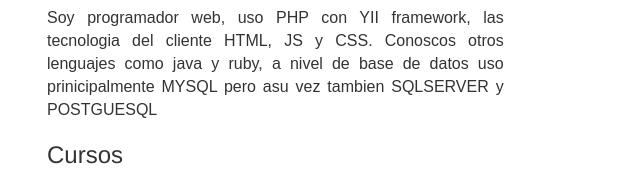
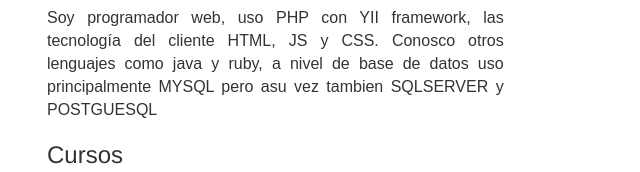
Before and after one commit to thejolu/thejolu.github.io, a plain HTML site: page index.html in a window 1280 px wide. Shown: the part 334-506 px from the top of the page, 243-883 px from the left. Drawn offline with nearby package versions, Linux system fonts and the light colour scheme.

Commit message:
cambios ortografía

```diff
--- a/index.html
+++ b/index.html
@@ -43,7 +43,7 @@
           <br>
 
           <p>Mi nombre es Jose Luis Macias Santana, soy ingeniero en sistemas, me gusta mucho el desarrollo y tecnologia en general, y me gusta hacer cursos online y como pasatiempo jugar futbol.</p>
-          <p>Soy programador web, uso PHP con YII framework, las tecnologia del cliente HTML, JS y CSS. Conoscos otros lenguajes como java y ruby, a nivel de base de datos uso prinicipalmente MYSQL pero asu vez tambien SQLSERVER y POSTGUESQL</p>
+          <p>Soy programador web, uso PHP con YII framework, las tecnología del cliente HTML, JS y CSS. Conosco otros lenguajes como java y ruby, a nivel de base de datos uso principalmente MYSQL pero asu vez tambien SQLSERVER y POSTGUESQL</p>
           <h3>Cursos</h3>
           <table class='table table-striped'>
             <tr><td><a href="https://www.miriadax.net" target="blank">Introducción a Linux como entorno de desarrollo de sistemas software</a>.</td></tr>
```
